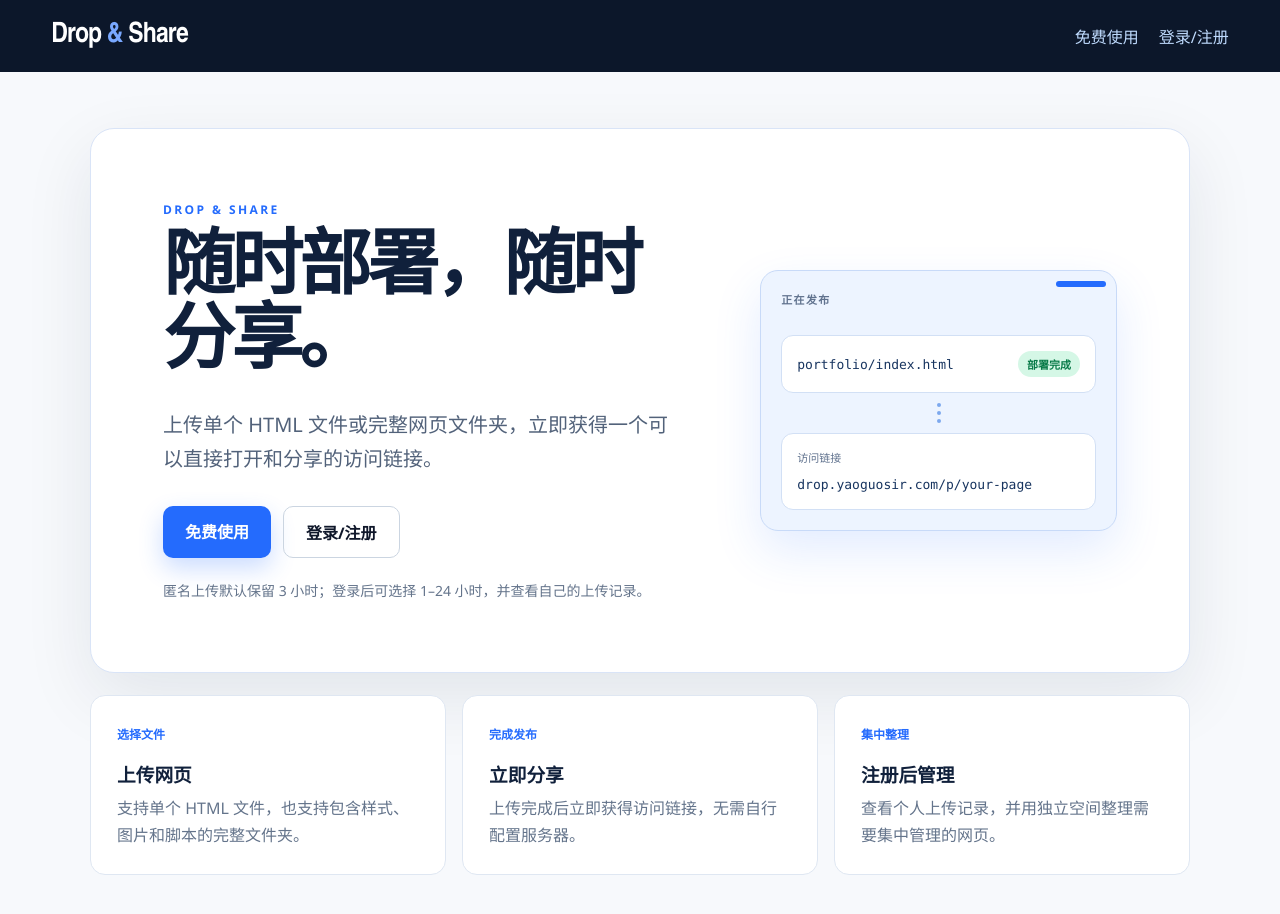
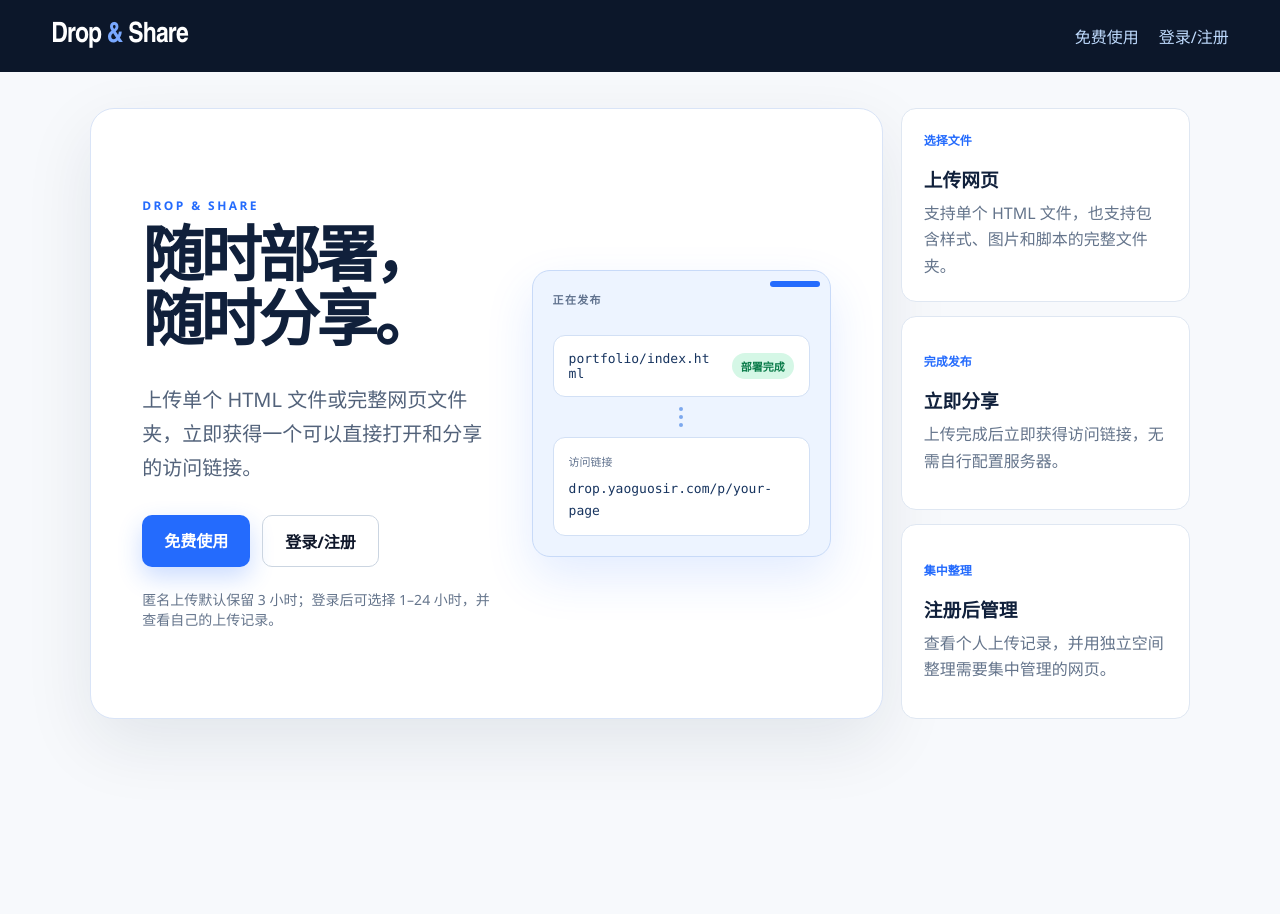
Before and after one commit to fffuuufffuuu/Drop-Share, a React (Vite) app in the folder web/: page / in a window 1280 px wide. Shown: the top 914 px of the page. After the commit the page ends 800 px from the top, so only its background shows below. Built offline with nearby package versions, Linux system fonts and the light colour scheme.

Commit message:
Refine desktop homepage first-screen layout

```diff
--- a/web/src/pages/HomePage.tsx
+++ b/web/src/pages/HomePage.tsx
@@ -6,7 +6,10 @@ export function HomePage() {
       <div className="home-hero">
         <div className="home-copy">
           <p className="home-eyebrow">DROP &amp; SHARE</p>
-          <h1>随时部署，随时分享。</h1>
+          <h1>
+            <span className="home-title-line">随时部署，</span>
+            <span className="home-title-line">随时分享。</span>
+          </h1>
           <p className="home-summary">
             上传单个 HTML 文件或完整网页文件夹，立即获得一个可以直接打开和分享的访问链接。
           </p>
--- a/web/src/styles.css
+++ b/web/src/styles.css
@@ -64,18 +64,20 @@ body {
 
 .home-page {
   display: grid;
-  gap: 22px;
-  padding: clamp(24px, 5vw, 56px) 0 56px;
+  grid-template-columns: minmax(0, 1.7fr) minmax(260px, 0.62fr);
+  align-items: stretch;
+  gap: 18px;
+  padding: clamp(18px, 3vw, 36px) 0 40px;
 }
 
 .home-hero {
   display: grid;
-  grid-template-columns: minmax(0, 1.18fr) minmax(320px, 0.82fr);
+  grid-template-columns: minmax(0, 1.08fr) minmax(250px, 0.92fr);
   align-items: center;
-  gap: clamp(36px, 7vw, 84px);
+  gap: clamp(24px, 3vw, 40px);
   border: 1px solid #d9e4f7;
   border-radius: 24px;
-  padding: clamp(34px, 6vw, 72px);
+  padding: clamp(30px, 4vw, 52px);
   background: #ffffff;
   box-shadow: 0 24px 70px rgba(16, 32, 59, 0.09);
 }
@@ -92,9 +94,13 @@ body {
   max-width: 640px;
   margin: 0;
   font-family: Bahnschrift, "Arial Narrow", "Microsoft YaHei", sans-serif;
-  font-size: clamp(42px, 6.2vw, 72px);
+  font-size: clamp(42px, 4.8vw, 68px);
   line-height: 1.03;
   letter-spacing: -0.055em;
+}
+
+.home-title-line {
+  display: block;
 }
 
 .home-summary {
@@ -263,14 +269,18 @@ body {
 
 .home-features {
   display: grid;
-  grid-template-columns: repeat(3, 1fr);
-  gap: 16px;
+  grid-template-columns: 1fr;
+  grid-template-rows: repeat(3, 1fr);
+  gap: 14px;
 }
 
 .home-features article {
+  display: flex;
+  flex-direction: column;
+  justify-content: center;
   border: 1px solid #dfe7f2;
   border-radius: 15px;
-  padding: 26px;
+  padding: 22px;
   background: #ffffff;
 }
 
@@ -835,6 +845,7 @@ td {
   }
 
   .home-page {
+    grid-template-columns: 1fr;
     padding-top: 18px;
   }
 
@@ -875,6 +886,10 @@ td {
 }
 
 @media (min-width: 641px) and (max-width: 900px) {
+  .home-page {
+    grid-template-columns: 1fr;
+  }
+
   .home-hero {
     grid-template-columns: 1fr;
   }
```
Also changed, not shown: 1 other file (tests, documents, lock files or other folders).
